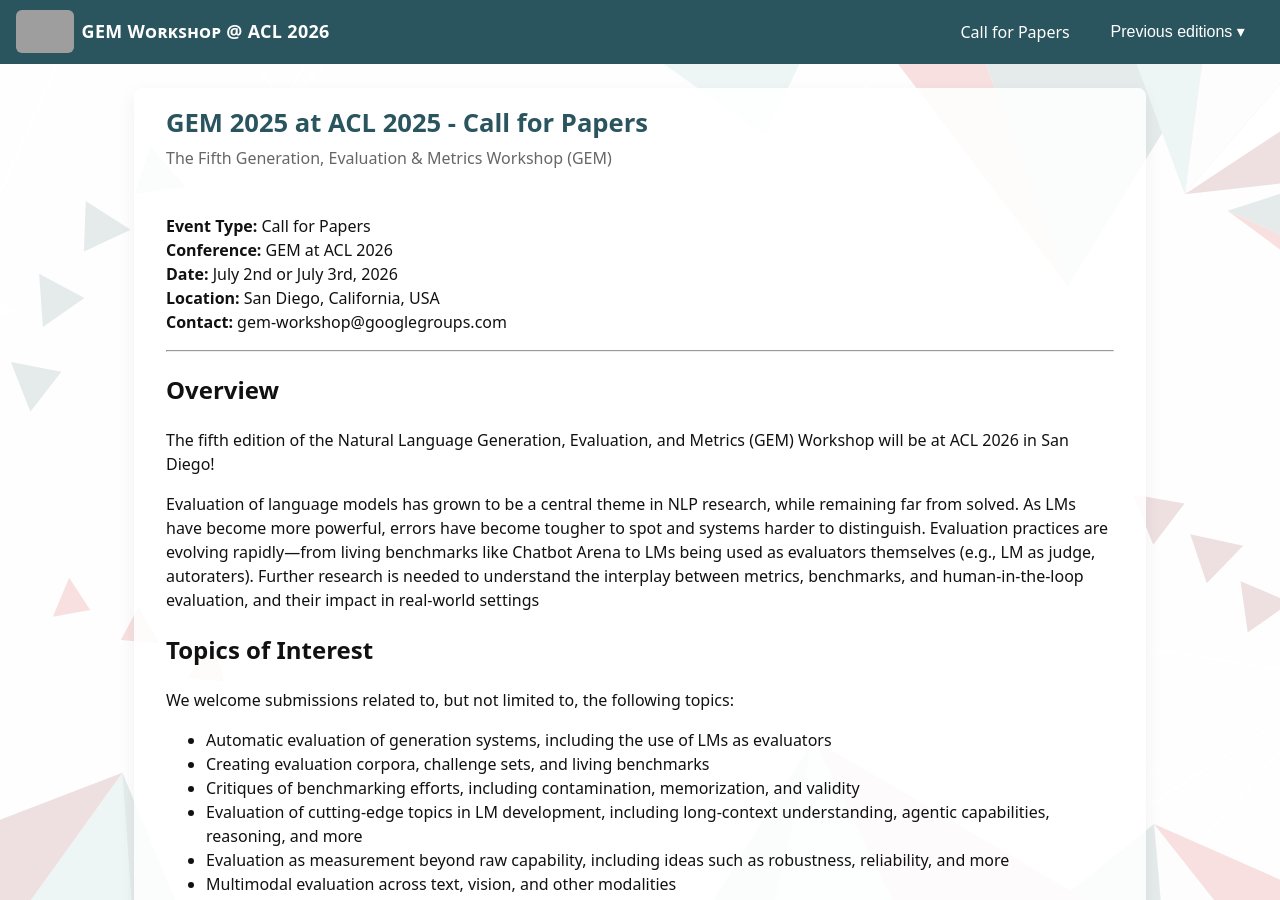
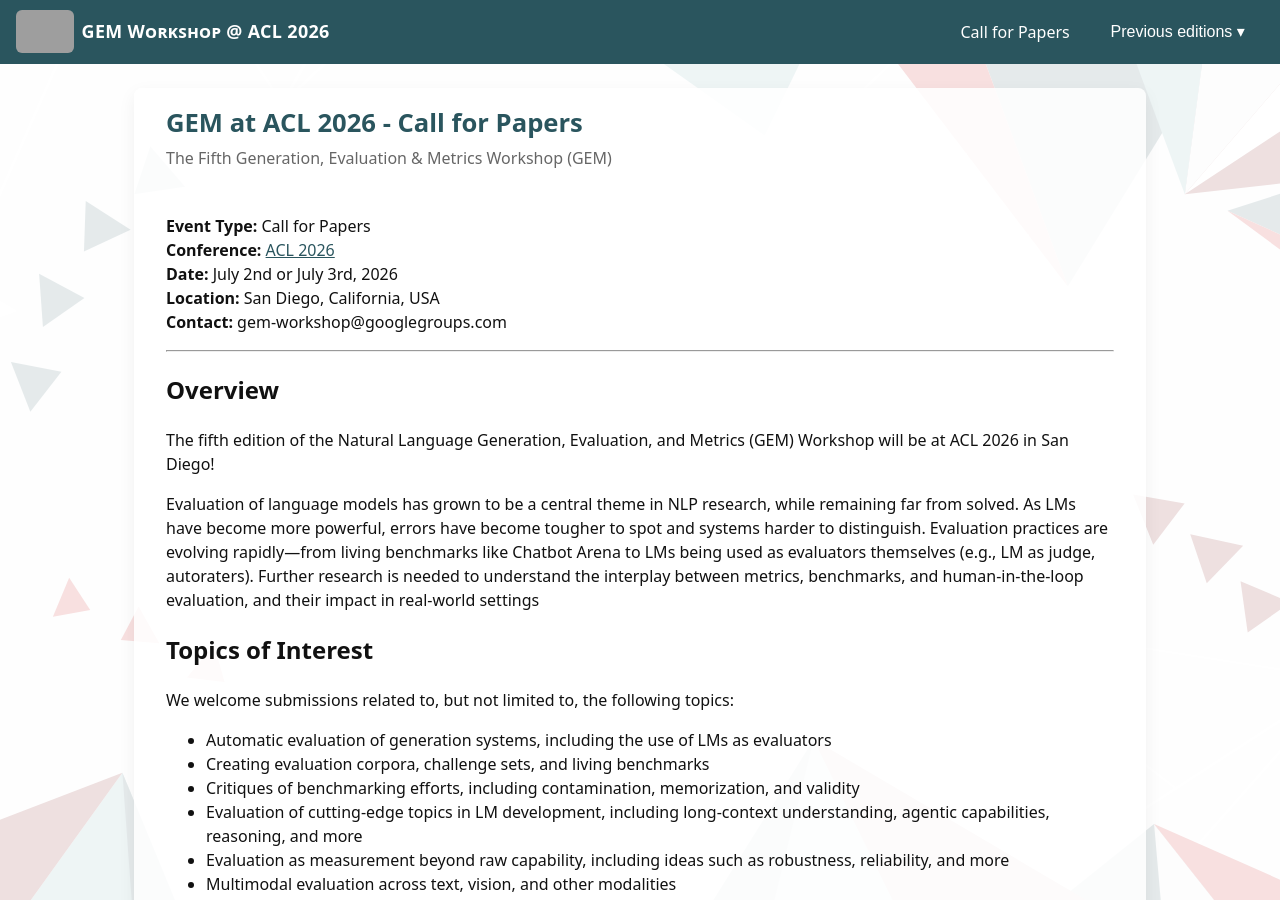
Before and after one commit to GEM-workshop/gem-workshop.github.io, a Jekyll site: the page built from index.md, in a window 1280 px wide and 900 px high. Built offline with Jekyll 4.4.1, drawn with Linux system fonts in a browser that asks for light colours; grey boxes are pictures that could not be loaded.

Commit message:
fix year

```diff
--- a/index.md
+++ b/index.md
@@ -2,12 +2,12 @@
 # Feel free to add content and custom Front Matter to this file.
 # To modify the layout, see https://jekyllrb.com/docs/themes/#overriding-theme-defaults
 layout: default
-title: GEM 2025 at ACL 2025 - Call for Papers
+title: GEM at ACL 2026 - Call for Papers
 subtitle: The Fifth Generation, Evaluation & Metrics Workshop (GEM)
 ---
 
 **Event Type:** Call for Papers
-**Conference:** GEM at ACL 2026
+**Conference:** [ACL 2026](https://2026.aclweb.org/)
 **Date:** July 2nd or July 3rd, 2026
 **Location:** San Diego, California, USA
 **Contact:** gem-workshop@googlegroups.com
```
